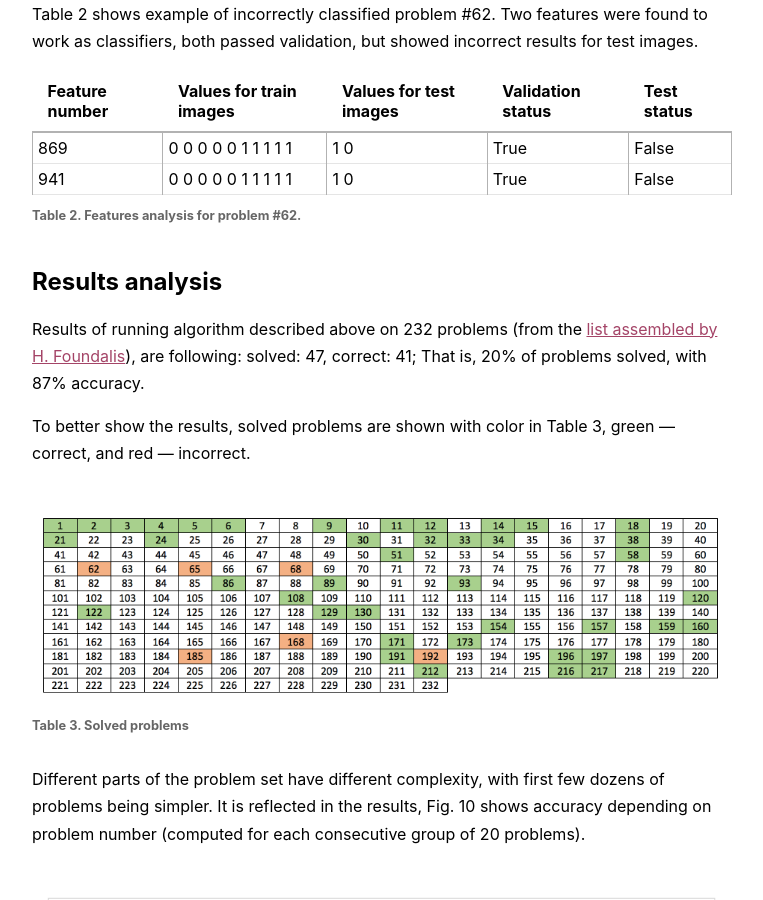
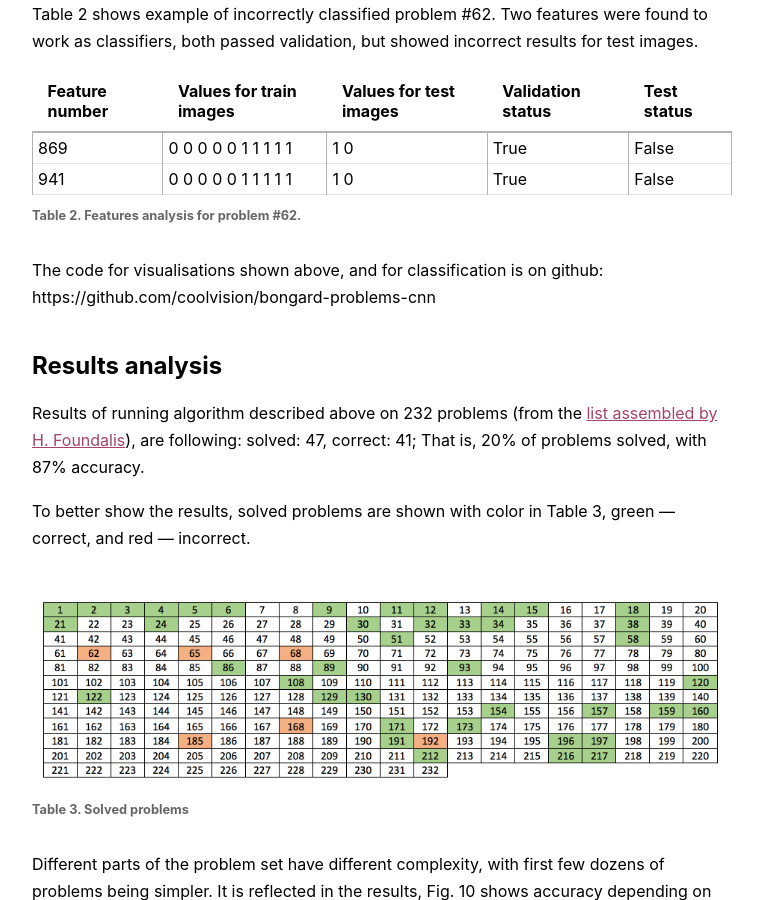
Before and after one commit to k10v/k10v.github.io, a Jekyll site: the page built from _posts/2018-02-25-Solving-Bongard-problems-with-deep-learning.md, in a window 1280 px wide and 900 px high, scrolled down 9187 px. Shown: the whole window, without its empty margins (258-1021 px from the left). Built offline with Jekyll 4.4.1, drawn with Linux system fonts in a browser that asks for light colours; comment, search, counter and statistics services are not loaded.

Commit message:
add code link

```diff
--- a/_posts/2018-02-25-Solving-Bongard-problems-with-deep-learning.md
+++ b/_posts/2018-02-25-Solving-Bongard-problems-with-deep-learning.md
@@ -250,6 +250,8 @@ Feature number  | Values for train images  | Values for test images |  Validatio
 
 *Table 2. Features analysis for problem #62.*
 
+The code for visualisations shown above, and for classification is on github: https://github.com/coolvision/bongard-problems-cnn
+
 ## Results analysis
 
 Results of running algorithm described above on 232 problems (from the [list assembled by H. Foundalis](http://www.foundalis.com/res/bps/bpidx.htm)), are following:
```
